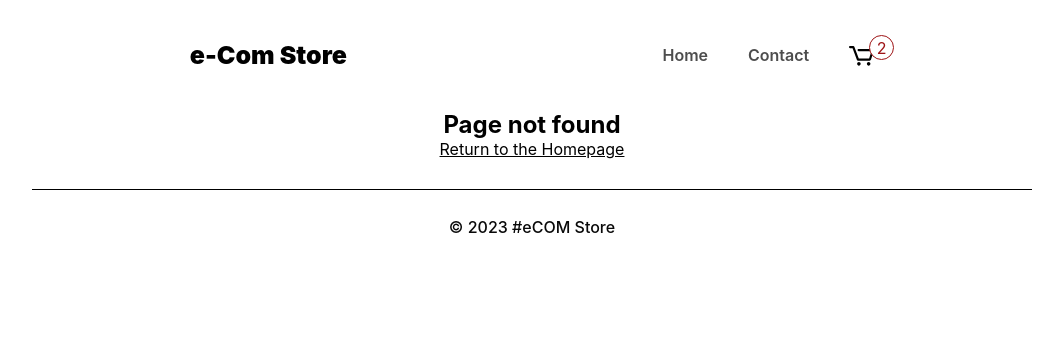
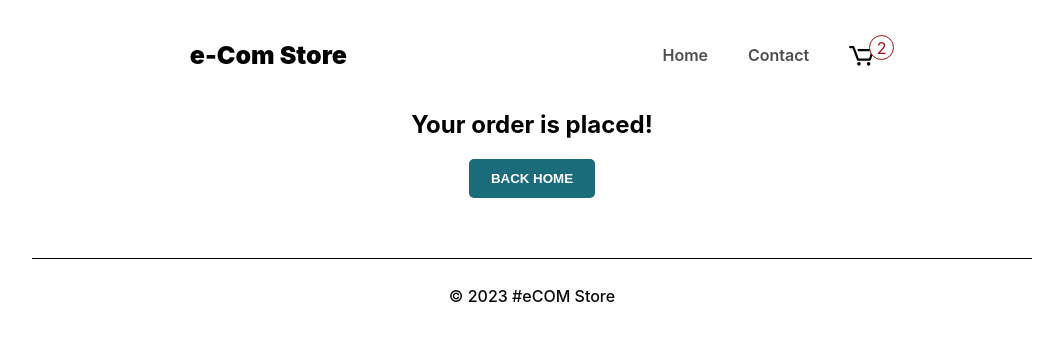
Before and after one commit to anasommer/fed-frameworks-ca, a React (Vite) app: page /checkoutSuccess in a window 1280 px wide. Before the commit this address had no page. Shown: the top 340 px of the page, without its empty margins (108-1171 px from the left). Built offline with nearby package versions, Linux system fonts and the light colour scheme.

Commit message:
added CheckoutSuccess page and back home button

```diff
--- a/src/App.jsx
+++ b/src/App.jsx
@@ -5,6 +5,7 @@ import Layout from './components/Layout';
 import CheckOutPage from './pages/CheckoutPage';
 import NotFound from './components/NotFound';
 import ProductPage from './pages/ProductPage';
+import CheckoutSuccessPage from './pages/CheckoutSuccessPage';
 
 function App() {
   return (
@@ -16,6 +17,7 @@ function App() {
           <Route path='cart' element={<CheckOutPage />} />
           <Route path='*' element={<NotFound />} />{' '}
           <Route path='/product/:id' element={<ProductPage />} />
+          <Route path='/checkoutSuccess' element={<CheckoutSuccessPage />} />
         </Route>
       </Routes>
     </>
--- a/src/pages/CheckoutPage.jsx
+++ b/src/pages/CheckoutPage.jsx
@@ -1,3 +1,12 @@
+import { Link } from 'react-router-dom';
+
 export default function CheckOutPage() {
-  return <h2>Checkout page</h2>;
+  return (
+    <div>
+      <h2>Checkout page</h2>
+      <Link to={`/checkoutSuccess`}>
+        <button className='link-button'>Checkout</button>
+      </Link>
+    </div>
+  );
 }
--- a/src/pages/CheckoutSuccessPage.jsx
+++ b/src/pages/CheckoutSuccessPage.jsx
@@ -0,0 +1,12 @@
+import { Link } from 'react-router-dom';
+
+export default function CheckoutSuccessPage() {
+  return (
+    <div>
+      <h2>Your order is placed!</h2>
+      <Link to={`..`}>
+        <button className='link-button'>Back Home</button>
+      </Link>
+    </div>
+  );
+}
```
